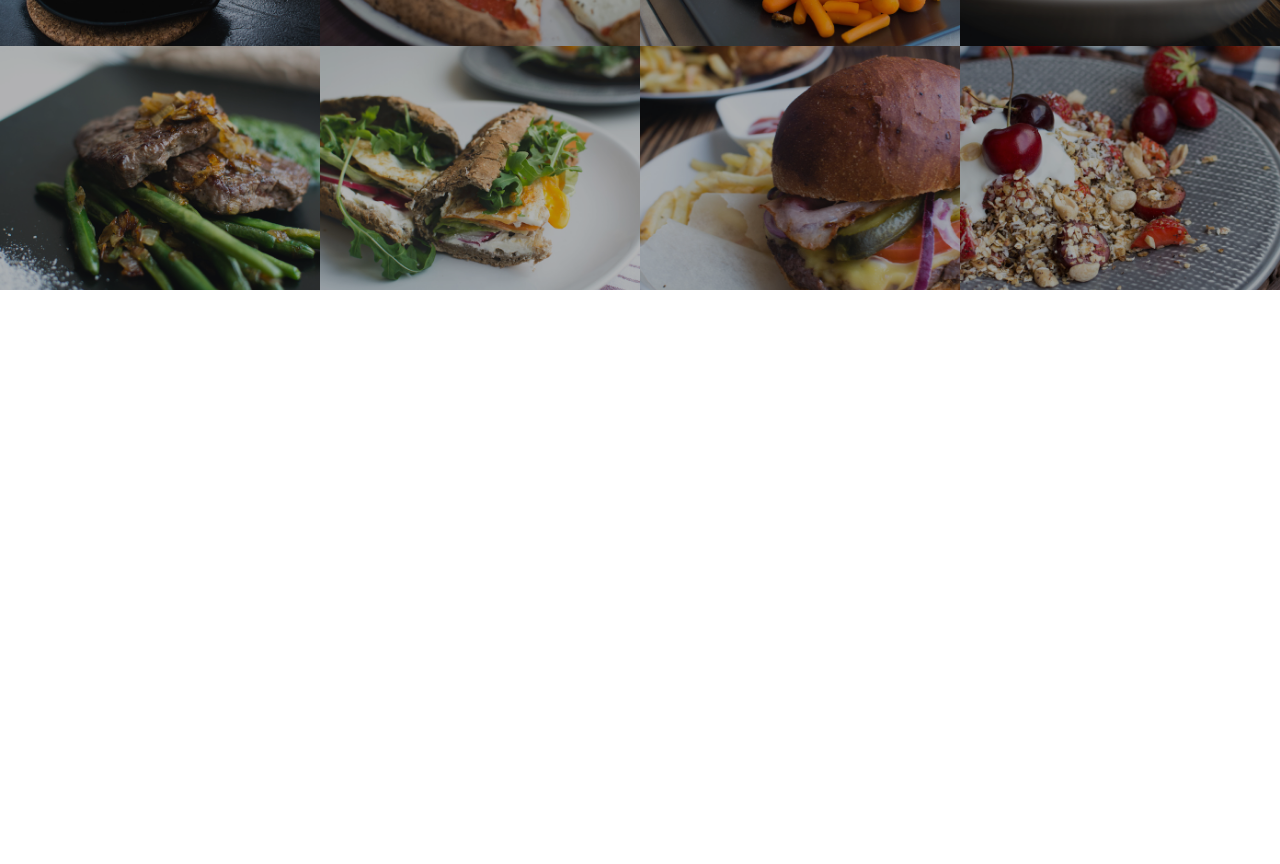
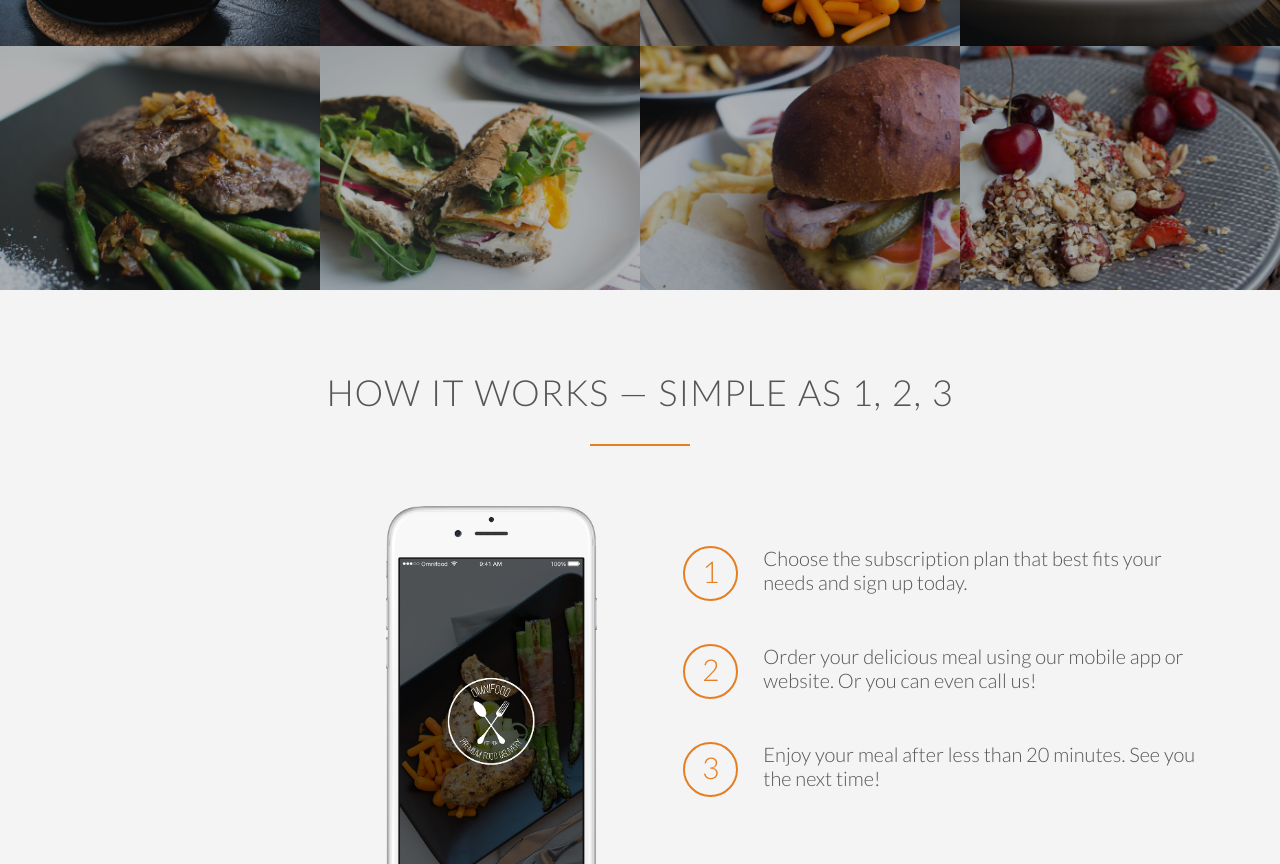
Before and after one commit to unkovic/omnifood, a website: page public/index.html in a window 1280 px wide. Shown: the part 1716-2580 px from the top of the page. Before the commit the page ends 2006 px from the top, so only its background shows below. Drawn offline with Linux system fonts and the light colour scheme; files whose address does not match are found by name.

Commit message:
Added section steps

```diff
--- a/public/index.html
+++ b/public/index.html
@@ -75,7 +75,7 @@
 	</section>
 
 	<section class="section-meals">
-		<ul class="meals-showcase">
+		<ul class="meals-showcase clearfix">
 			<li>
 				<figure class="meal-photo">
 					<img src="resource/img/1.jpg" alt="Korean bibimbap with egg and vegetables">
@@ -101,7 +101,7 @@
 			</li>
 		</ul>
 
-		<ul class="meals-showcase">
+		<ul class="meals-showcase clearfix">
 			<li>
 				<figure class="meal-photo">
 					<img src="resource/img/5.jpg" alt="Paleo beef steak with vegetables">
@@ -127,5 +127,41 @@
 			</li>
 		</ul>
 	</section>
+
+	<section class="section-steps">
+		<div class="row">
+			<h2>How it works &mdash; Simple as 1, 2, 3</h2>
+		</div>
+		<div class="row">
+			<div class="col span-1-of-2 steps-box">
+				<img src="resource/img/app-iPhone.png" alt="Omnifood app on iPhone" class="app-screen">
+			</div>
+			<div class="col span-1-of-2 steps-box">
+				<div class="works-step">
+					<div>1</div>
+					<p>
+						Choose the subscription plan that best fits your needs and sign up today.
+					</p>
+				</div>
+
+				<div class="works-step">
+					<div>2</div>
+					<p>
+						Order your delicious meal using our mobile app or website. Or you can even call us!
+					</p>
+				</div>
+				<div class="works-step">
+					<div>3</div>
+					<p>
+						Enjoy your meal after less than 20 minutes. See you the next time!
+					</p>
+				</div>
+
+				<a href="#" class="btn-app"><img src="resource/img/download.svg" alt="App Store Button"></a>
+				<a href="#" class="btn-app"><img src="resource/img/download-app-android.png" alt="Play  Store Button"></a>
+			</div>
+		</div>
+	</section>
+
 </body>
 </html>
--- a/public/resource/css/style.css
+++ b/public/resource/css/style.css
@@ -15,6 +15,18 @@ html{
 	font-weight: 300;
 	font-size: 20px;
 	text-rendering: optimizeLegibility;
+}
+
+.clearfix {
+	zoom: 1;
+}
+
+.clearfix:after {
+	content: ".";
+	clear: both;
+	display: block;
+	height: 0;
+	visibility: hidden;
 }
 
 /* ----------------------------------- */
@@ -238,3 +250,54 @@ header {
 	 opacity: 1;
 	 transform: scale(1.03);
  }
+
+/* ----------------------------------- */
+/*           HOW IT WORKS              */
+/* ----------------------------------- */
+
+.section-steps {
+	background-color: #f4f4f4;
+}
+
+.steps-box:first-child {
+	text-align: right;
+	padding-right: 3%;
+	margin-top: 30px;
+}
+
+.steps-box:last-child {
+	padding-left: 3%;
+	margin-top: 70px;
+}
+
+.app-screen {
+	width: 40%;
+}
+
+.works-step {
+	margin-bottom: 50px;
+}
+
+.works-step:last-of-type {
+	margin-bottom: 80px;
+}
+
+.works-step div {
+	color: #e67e22;
+	border: 2px solid #e67e22;
+	display: block;
+	border-radius: 50%;
+	height: 55px;
+	width: 55px;
+	text-align: center;
+	padding: 5px;
+	float: left;
+	font-size: 150%;
+	margin-right: 25px;
+}
+
+.btn-app img {
+	height: 50px;
+	width: auto;
+	margin-right: 10px;
+}
```
